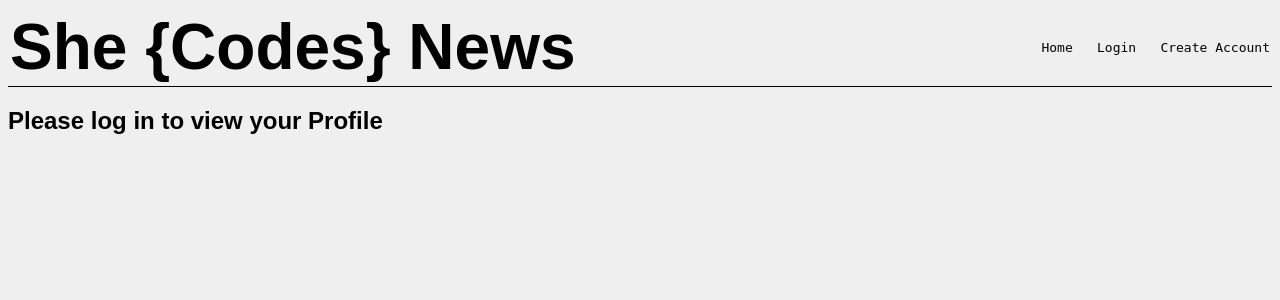
After one commit to idaanna/she_codes_news, a Django app: page /users/my-profile/ in a window 1280 px wide. The commit adds this page. Shown: the top 300 px of the page. Run offline with Django 4.2, Linux system fonts and the light colour scheme; parts of the project's set-up code (start-up, migrations or seed data) failed here and were passed over; some web fonts are replaced.

Commit message:
My profile view

```diff
--- a/she_codes_news/templates/nav.html
+++ b/she_codes_news/templates/nav.html
@@ -1,10 +1,13 @@
 
     <a href="{% url 'news:index' %}">Home</a>
+
+
     <!-- <a href="#">username</a>
     <a href="#">Logout</a>
     <a href="#">Login</a> -->
     {% if request.user.is_authenticated %}
         <a href="#">{{ user.username }} </a>
+        <a href="{% url 'users:myProfile' %}">My Profile</a>
         <a href="{% url 'logout' %}">Logout</a>
     {% else %}
         <a href="{% url 'login' %}">Login</a>
--- /dev/null
+++ b/she_codes_news/users/templates/users/profileView.html
@@ -0,0 +1,46 @@
+{% extends 'base.html' %}
+{% load static %}
+{% block stylesheets %}
+    <link rel="stylesheet" type="text/css" href="{% static styles.css %}">
+{% endblock %}
+
+<h2>My Profile</h2>
+
+
+{% block content %}
+    <div>
+        <section class="profile_container">
+            {% if request.user.is_authenticated %}
+                <div class = "profile_information">
+                    <h2>Profile Information </h2>
+                    <h4>Username: {{ request.user.username}} </h4>
+                    <h4>Last Login:  {{request.user.last_login}} </h4>
+                    <h4>Member Since: {{request.user.date_joined}}</h4>
+                </div>
+
+
+<!--
+                <div id="user-stories">
+                    <h2>{{ request.user.username }}'s Stories</h2>
+                    {% if author_stories  %}
+                        {% for story in author_stories  %}
+                            {% include "news/storyCard.html" with story=story position=forloop.counter %}
+                        {% endfor %}
+                     {% else %}
+                        <p>No stories are available.</p>
+                     {% endif %}
+                     {{author.stories| linebreaks }}
+                </div>    -->
+
+            {% else %}
+                <h2>Please log in to view your Profile </h2>
+        </section>
+
+
+
+
+
+            {% endif %}
+    </div>
+
+{% endblock %}
--- a/she_codes_news/users/urls.py
+++ b/she_codes_news/users/urls.py
@@ -1,10 +1,11 @@
 # users/urls.py
 
 from django.urls import path
-from .views import CreateAccountView
+from .views import CreateAccountView, MyProfileView
 
 app_name = 'users'
 
 urlpatterns = [
     path('create-account/', CreateAccountView.as_view(), name='createAccount'),
+    path('my-profile/', MyProfileView.as_view(),name='myProfile'),
 ]
--- a/she_codes_news/users/views.py
+++ b/she_codes_news/users/views.py
@@ -4,8 +4,22 @@ from django.views.generic.edit import CreateView
 from django.views import generic
 from .models import CustomUser
 from .forms import CustomUserCreationForm
+from django.views.generic.base import TemplateView
 
 class CreateAccountView(CreateView):
     form_class = CustomUserCreationForm
     success_url = reverse_lazy('login')
     template_name = 'users/createAccount.html'
+
+class MyProfileView(TemplateView):
+    model = CustomUser
+    success_url = reverse_lazy('myProfile')
+    template_name = 'users/profileView.html'
+
+    def get_object(self, *args, **kwargs):
+        return self.request.user
+
+    # def get_context_data(self, **kwargs):
+    #     context = super().get_context_data(**kwargs)
+    #     context['author_stories'] = NewsStory.objects.filter(author=self.request.user)
+    #     return context
```
